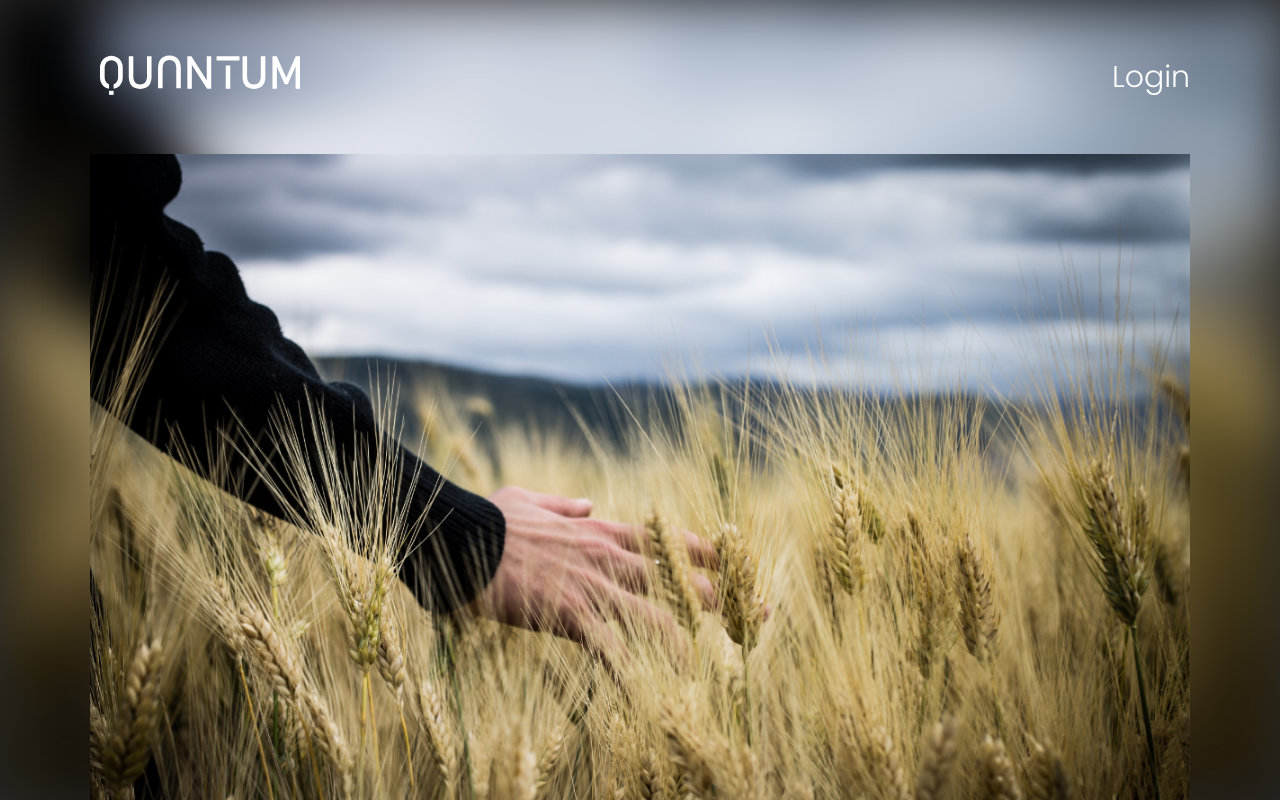
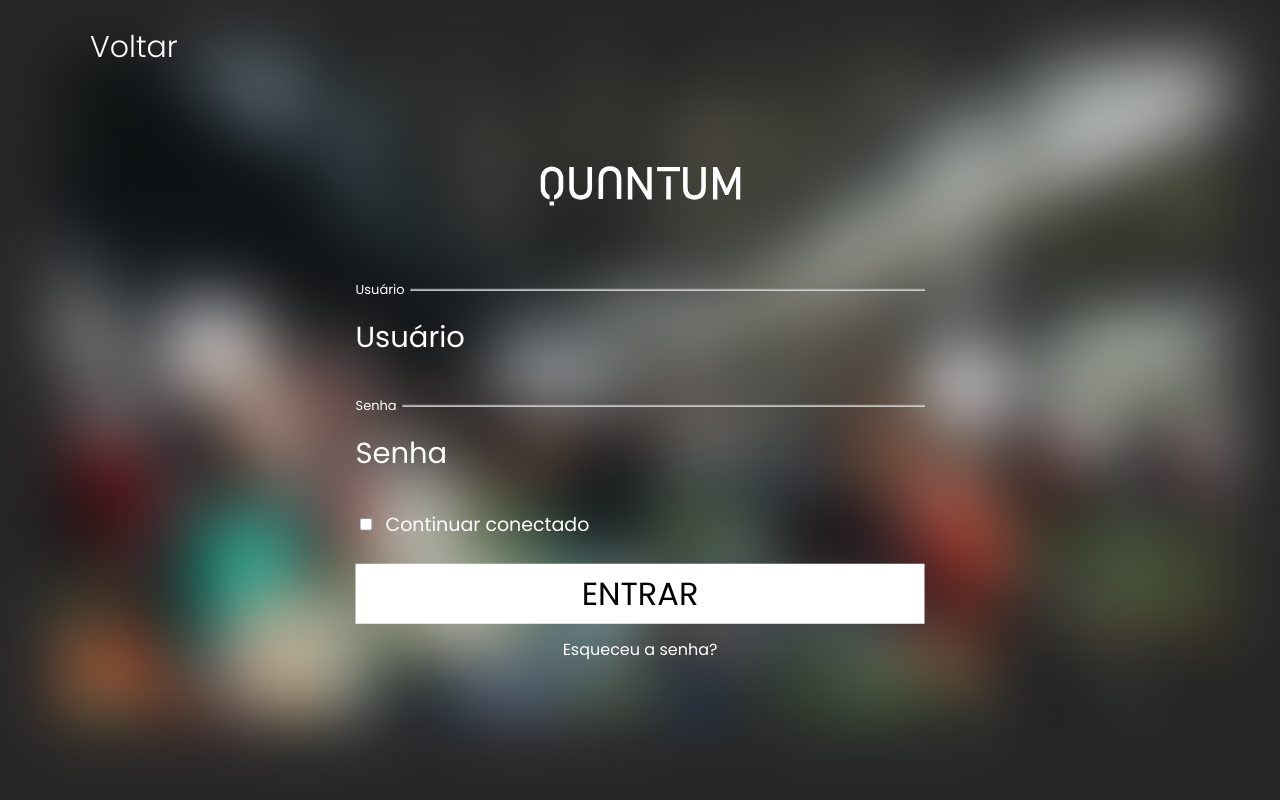
Before and after one commit to quantum01-pi/quantum, a React (Create React App) app in the folder frontend/: page /auth in a window 1280 px wide. Shown: the top 800 px of the page. Built offline with nearby package versions, Linux system fonts and the light colour scheme.

Commit message:
tela de login 70%

```diff
--- a/frontend/src/components/Header/index.js
+++ b/frontend/src/components/Header/index.js
@@ -4,12 +4,19 @@ import {Link} from 'react-router-dom';
 
 import Logo from '../../components/Logo/index'
 
-export default function Header() {
+export default function Header({tipo}) {
     return (
         <div className="container">
             <nav className="header">
-                <Logo></Logo>
-                <Link to="#" className="header__link">Login</Link>
+                {tipo == 'voltar' ?
+                    <Link to="#" className="header__link">Voltar</Link>
+                    :
+                    <>
+                    <Logo></Logo>
+                    <Link to="#" className="header__link">Login</Link>
+                    </>
+                }
+
             </nav>
         </div>
     )
--- /dev/null
+++ b/frontend/src/pages/Signin/index.js
@@ -0,0 +1,5 @@
+import React from 'react'
+
+export default function SignIn() {
+
+}
--- /dev/null
+++ b/frontend/src/pages/Signup/index.js
@@ -0,0 +1,31 @@
+import React from 'react'
+import BannerAuth from '../../assets/img/authBg.png'
+import Logo from '../../components/Logo'
+import Header from '../../components/Header/index'
+import './styles.css'
+
+export default function SignUp() {
+    return (
+        <>
+        <img src={BannerAuth} className="bg-auth" alt="Fundo borrado"/>
+        <Header tipo="voltar"></Header>
+        <div className="container">
+            <div className="loginBox">
+                <Logo/>
+                <label htmlFor="usuario" className="loginBox__label">Usuário <hr></hr></label>
+                <i/><input type="text" placeholder="Usuário" id="usuario" name="usuario"/>
+
+                <label htmlFor="senha" className="loginBox__label">Senha <hr></hr></label>
+                <i/><input type="password" name="senha" placeholder="Senha" id="senha"/>
+
+                <div className="loginBox__checkbox">
+                    <input type="checkbox" name="checkbox" id="checkbox"/>
+                    <label htmlFor="checkbox" className="loginBox__checkbox__checkLabel">Continuar conectado</label>
+                </div>
+                <button className="loginBox__button">ENTRAR</button>
+                <a href="#" className="loginBox__esqueceuSenha">Esqueceu a senha?</a>
+            </div>
+        </div>
+        </>
+    )
+}
--- /dev/null
+++ b/frontend/src/pages/Signup/styles.css
@@ -0,0 +1,91 @@
+.bg-auth{
+    z-index: -1;
+    position: absolute;
+    width: 100vw;
+    filter: blur(30px);
+    max-height: 100vh;
+}
+
+.loginBox{
+    display: flex;
+    flex-direction: column;
+    align-items: center;
+    justify-content: center;
+    max-width: 900px;
+    position: absolute;
+    top:50%;
+    left: 50%;
+    transform: translate(-50%,-50%);
+}
+
+.loginBox__button{
+    width: 100%;
+    background-color: #FFFFFF;
+    outline: none;
+    margin: none;
+    border: none;
+    height: 60px;
+    font-size: 32px;
+    font-family: poppins;
+    margin-bottom: 18px;
+    margin-top: 30px;
+}
+
+.loginBox__label{
+    font-size: 13px;
+    display: flex;
+    width: 100%;
+    color: white;
+    margin-bottom: 18px;
+}
+
+.loginBox__label:first-of-type{
+    margin-top: 50px;
+}
+
+.loginBox__esqueceuSenha{
+    text-decoration: none;
+    color: white;
+}
+
+.loginBox__label hr{
+    width: 100%;
+    margin-left: 6px;
+}
+
+.loginBox input[type=text], .loginBox input[type=password]{
+    width: 100%;
+    height: 41px;
+    outline: none;
+    border: none;
+    background-color: transparent;
+    font-size: 29px;
+    color: white;
+    font-family: Poppins;
+    margin-bottom: 40px;
+}
+
+.loginBox__checkbox{
+    display: flex;
+    align-items: center;
+    justify-content: flex-start;
+    width: 100%;
+    color: white;
+}
+
+.loginBox__checkbox{
+    display: flex;
+    align-items: center;
+    justify-content: flex-start;
+    width: 100%;
+    color: white;
+}
+
+.loginBox__checkbox__checkLabel{
+    margin-left: 10px;
+    font-size: 19px;
+}
+
+.loginBox input::placeholder{
+    color: white;
+}
--- a/frontend/src/routes.js
+++ b/frontend/src/routes.js
@@ -8,15 +8,17 @@ import {
 
 import Home from './pages/Home/index';
 import Search from './pages/SearchPage/index';
+import SignUp from './pages/Signup/index'
 
 export default function App() {
   return (
     <Router>
         <Switch>
-          <Route path="/">
+          <Route exact path="/">
             <Home/>
             <Search/>
           </Route>
+          <Route exact path="/auth" component={SignUp}/>
         </Switch>
     </Router>
   );
```
Also changed, not shown: frontend/src/assets/img/authBg.png (added), frontend/src/pages/Signin/styles.css (added).
